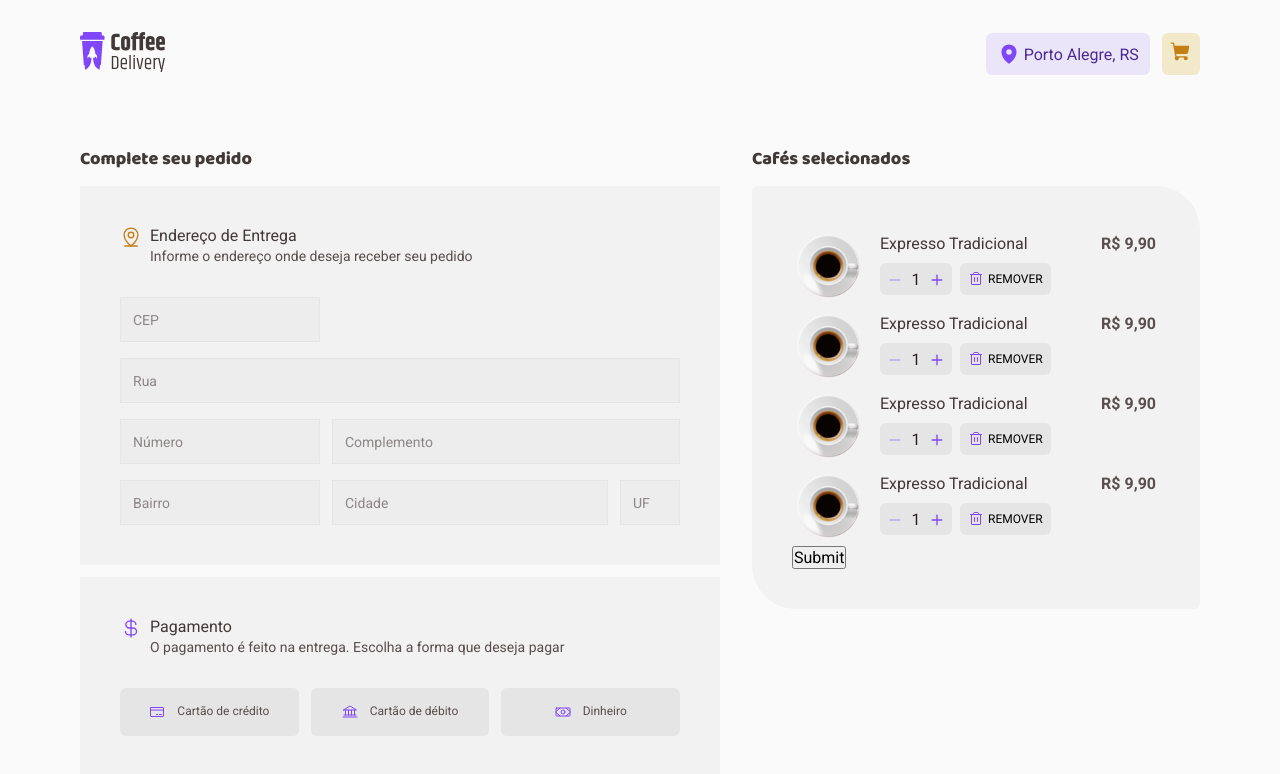
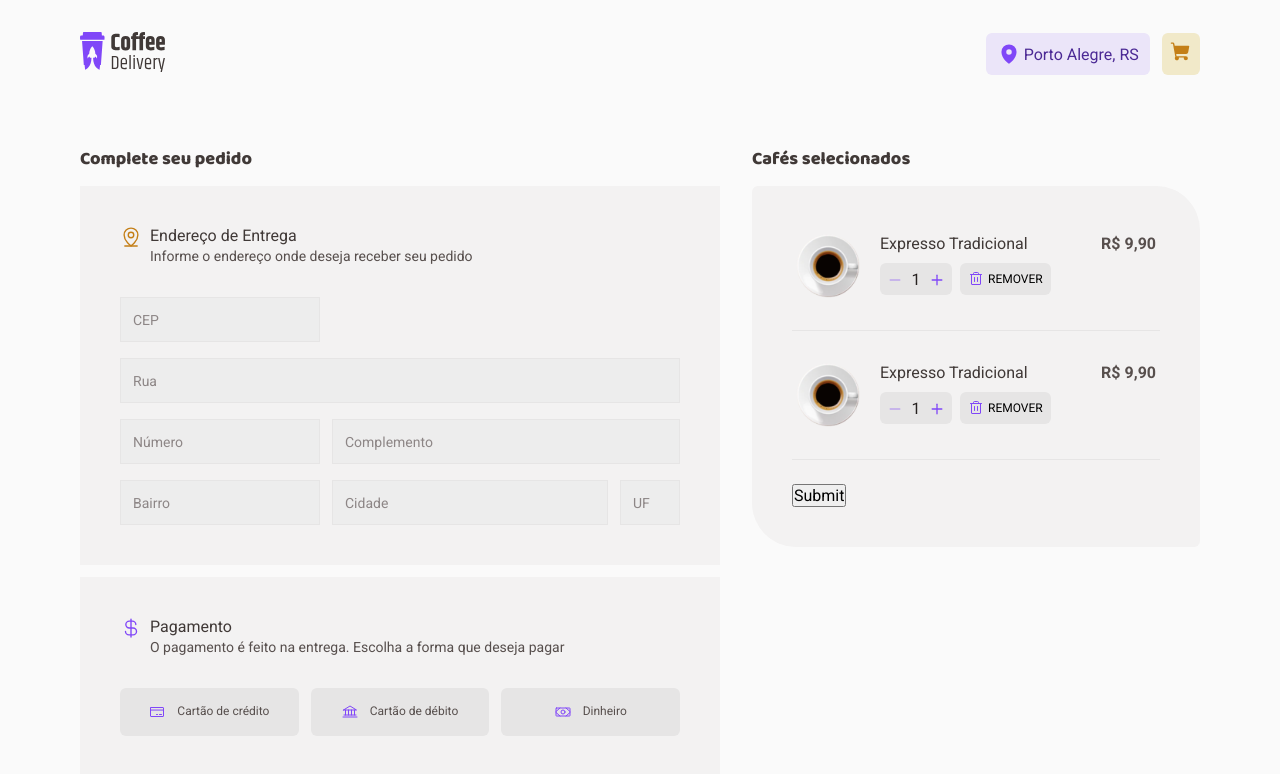
Before and after one commit to rnatu/coffee-delivery, a React (Vite) app: page /Checkout in a window 1280 px wide. Shown: the top 774 px of the page. Built offline with nearby package versions, Linux system fonts and the light colour scheme.

Commit message:
feat: add divider css on each item of CartCardContainer

```diff
--- a/src/pages/Checkout/components/CartCard/index.tsx
+++ b/src/pages/Checkout/components/CartCard/index.tsx
@@ -5,9 +5,10 @@ export function CartCard() {
   return (
     <CartCardContainer>
       <CartItem />
+      <div className="divider" />
       <CartItem />
-      <CartItem />
-      <CartItem />
+      <div className="divider" />
+
       <button type="submit">Submit</button>
     </CartCardContainer>
   );
--- a/src/pages/Checkout/components/CartCard/styles.ts
+++ b/src/pages/Checkout/components/CartCard/styles.ts
@@ -6,6 +6,12 @@ export const CartCardContainer = styled(SectionBaseStyle)`
   margin-top: 0.9375rem;
 
   border-radius: 6px 44px 6px 44px;
+
+  .divider {
+    width: 100%;
+    margin: 24px 0;
+    border-bottom: 1px solid ${({ theme }) => theme.colors['base-button']};
+  }
 `;
 
 // CartCard
```
